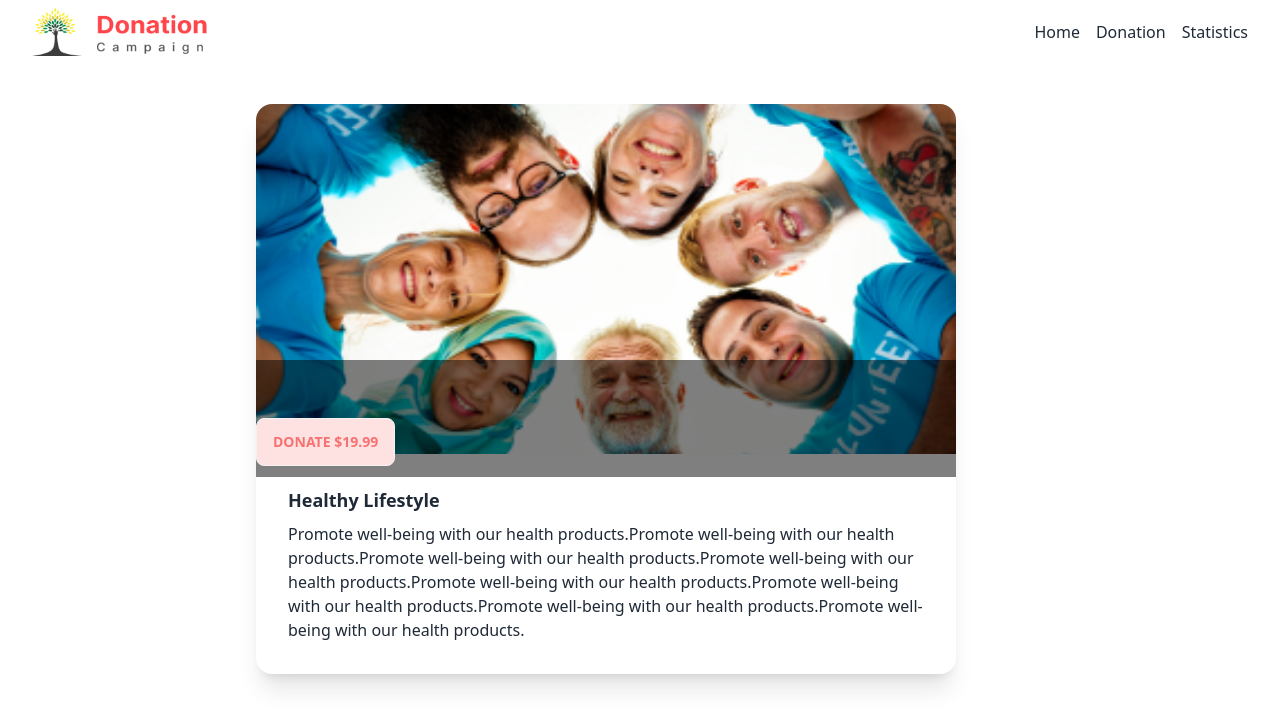
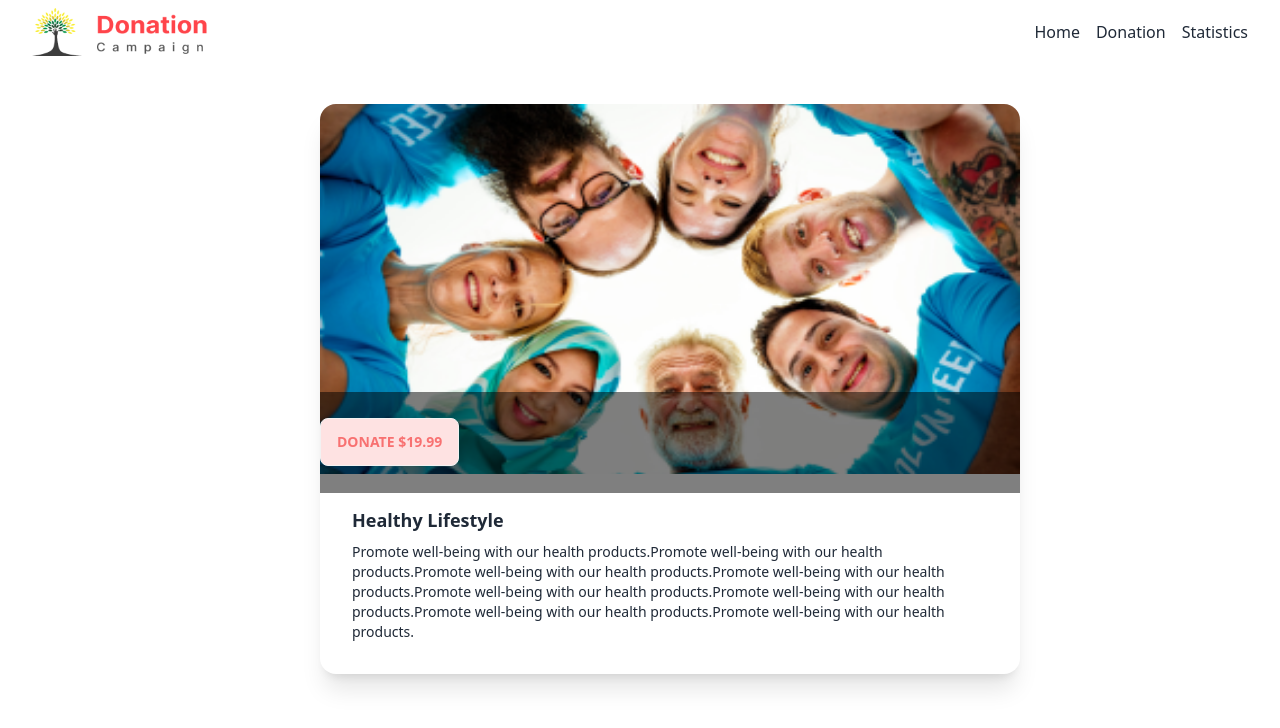
Before and after one commit to Shermin07/Donation-Campaign, a React (Vite) app: page /DonationDetails/1 in a window 1280 px wide. Shown: the top 728 px of the page. Built offline with nearby package versions, Linux system fonts and the light colour scheme.

Commit message:
add explanations about special feature in this project on readme file

```diff
--- a/src/Components/DetailsCard/DetailsCard.jsx
+++ b/src/Components/DetailsCard/DetailsCard.jsx
@@ -34,16 +34,16 @@ const addFavoritiesArray = [];
 
     return (
         <div>
-               <div className="card h-[570px] mt-12  w-[700px] ml-56 bg-base-100 shadow-xl relative">
-  <figure className=" "><img className="w-[1200px] h-[400px]" src={Image} alt="Basic needs" /></figure>
+               <div className="card lg:h-[570px] mt-12  lg:w-[700px] lg:ml-36 xl:ml-72 bg-base-100 shadow-xl relative">
+  <figure className=" "><img className="w-[400px] md:w-[710px] md:h-[500px] lg:w-[1200px] lg:h-[400px]" src={Image} alt="Basic needs" /></figure>
 
 
   <div className="card-body">
-  <div className="overlay absolute top-64 bottom-[197px] inset-0 bg-black opacity-50"></div>
+  <div className="overlay absolute top-[130px] bottom-[280px] md:top-[400px] md:bottom-[180px] lg:top-72 lg:bottom-[181px] inset-0 bg-black opacity-50"></div>
  <button onClick={handleAddDonations}
- style={{backgroundColor:bg_Background, color:Title_Color}} className="btn  absolute bottom-52 left-0">{`Donate ${Price}`}</button>
+ style={{backgroundColor:bg_Background, color:Title_Color}} className="btn  absolute bottom-72   lg:bottom-52 lg:left-0 md:bottom-48 md:left-9">{`Donate ${Price}`}</button>
     <h2 className="font-bold text-lg">{Title}</h2>
-    <p>{Description?.text}</p>
+    <p className="text-sm">{Description?.text}</p>
 
 
   </div>
--- a/src/Pages/Donation/Donation.jsx
+++ b/src/Pages/Donation/Donation.jsx
@@ -20,7 +20,7 @@ setNotFound('No data found')
 
     } ,[]);
     const handleRemove = () =>{
-        localStorage.clear ;
+        localStorage.clear() ;
         setDonations([]) ;
         setNotFound('No data found')
     }
@@ -29,7 +29,7 @@ setNotFound('No data found')
             {notFound ? <p className="h-[80vh] flex justify-center items-center">{notFound}</p>
                 :
             <div>
-                {donations.length>0 && <button onClick={handleRemove}  className="px-7 rounded btn btn-success ml-[90px] md:ml-[250px] lg:ml-[360px] xl:ml-[500px] mt-4 font-semibold text-sm py-1  border-2">Delete all favorites</button>}
+                {donations.length>7 && <button onClick={handleRemove}  className="px-7 rounded btn btn-success ml-[90px] md:ml-[250px] lg:ml-[360px] xl:ml-[500px] mt-4 font-semibold text-sm py-1  border-2">Delete all favorites</button>}
 
 
 
@@ -41,7 +41,7 @@ setNotFound('No data found')
                donations?.slice(0,4).map(card => <DonationCard key={card.Id} card = {card}></DonationCard>)
             }
          </div>
-         <button onClick={() => setIsShow(!isShow)} className="px-7 rounded btn  btn-success mt-4 ml-[120px] md:ml-[400px] xl:ml-[510px] font-semibold text-sm py-1  border-2">{isShow ? 'See Less' : 'See More'}</button>
+         <button onClick={(e) =>{ setIsShow(!isShow); e.target.classList.add('hidden')}} className="px-7 rounded btn  btn-success mt-4 ml-[120px] md:ml-[290px] xl:ml-[510px] font-semibold text-sm py-1  border-2">See All</button>
          </div>
          }</div>
     );
--- a/src/Pages/Donation/DonationCard.jsx
+++ b/src/Pages/Donation/DonationCard.jsx
@@ -4,9 +4,9 @@
 const DonationCard = ({card}) => {
     const {Id,Image,Title,Category_name,Description,Price ,bg_Background,bg_Category,text_Color,Title_Color} = card ||{};
     return (
-        <div className="grid grid-cols-1 md:grid-cols-1 lg:grid-cols-2 xl:grid-cols-3 gap-3 mt-10">
+        <div className="grid grid-cols-1 md:grid-cols-1 lg:grid-cols-2 xl:grid-cols-3 gap-3  mt-10">
 
-              <div className="card card-side w-[378px] md:w-[350px] lg:w-[460px] xl:w-[600px] bg-base-100 shadow-xl">
+              <div className="card card-side w-[378px] md:w-[330px] lg:w-[460px] xl:w-[600px] bg-base-100 shadow-xl">
   <figure className="w-ull" ><img className="h-[235px] md:h-[250px] w-full" src={Image} alt="Movie"/></figure>
   <div className="card-body">
     <h2  style={{color: text_Color}} className="card-title">{Category_name.text}</h2>
```
Also changed, not shown: 1 other file (tests, documents, lock files or other folders).
